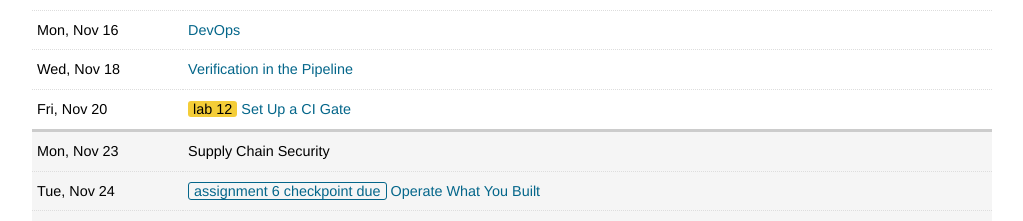
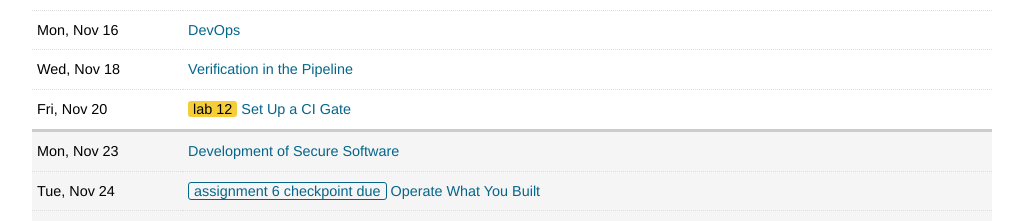
Before and after one commit to CMU-17-214/f2026, a plain HTML site: page index.html in a window 1280 px wide. Shown: the part 3462-3683 px from the top of the page, without its empty margins (128-1151 px from the left). Drawn offline with Linux system fonts and the light colour scheme.

Commit message:
Update gh-pages for b340f1a9d10eb3329fb584618df3d60b4c810d24

```diff
--- a/index.html
+++ b/index.html
@@ -287,7 +287,7 @@
   <tbody>
     <tr>
       <td>Mon, Nov 23</td>
-      <td>Supply Chain Security</td>
+      <td><a href="https://github.com/CMU-17-214/f2026/blob/main/slides/22-supply-chain-security.pdf" target="_blank" rel="noopener">Development of Secure Software</a></td>
     </tr>
     <tr>
       <td>Tue, Nov 24</td>
```
